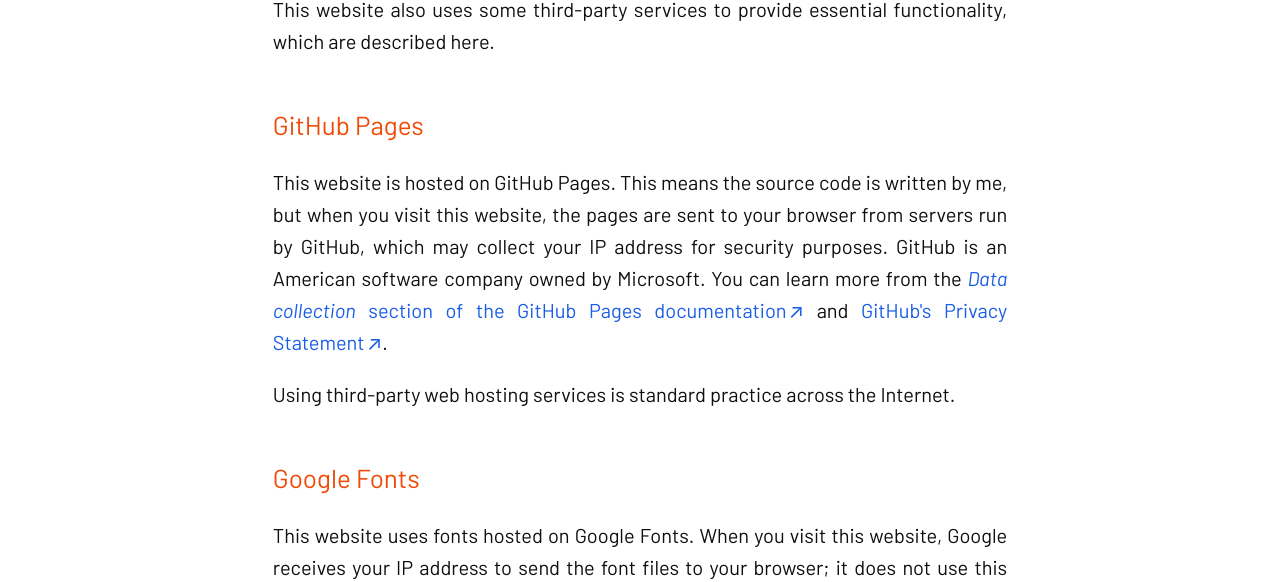
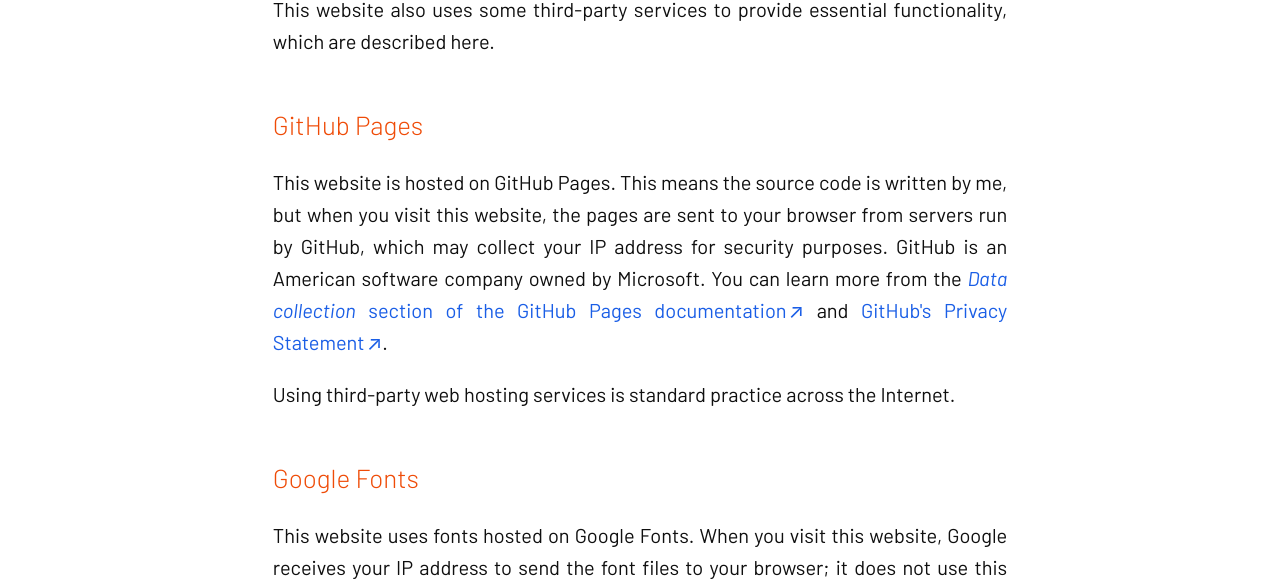
Before and after one commit to qitianshi/qitianshi.com, a Jekyll site: the page built from src/legal/privacy.html, in a window 1280 px wide and 900 px high, scrolled down 1921 px. Shown: the part 144-726 px from the top of the window. Built offline with Jekyll 4.4.1, drawn with Linux system fonts in a browser that asks for light colours; some web fonts are replaced.

Commit message:
Decrease h3 font weight

```diff
--- a/src/_sass/base/_typography.scss
+++ b/src/_sass/base/_typography.scss
@@ -81,8 +81,7 @@
 
 }
 
-h2, h3, h4, h5, h6 {
-    font-family: var.$body-font-family;
+h2, h3, h4 {
     margin: 2em 0 1em;
     color: var(--tiangerine-tangerine);
 }
@@ -93,7 +92,7 @@
 }
 
 h3 {
-    font-weight: 400;
+    font-weight: 300;
     font-size: 1.3em;
 }
 
@@ -103,7 +102,7 @@
 }
 
 p {
-    font-family: var.$body-font-family;
+    font-weight: 400;
     font-size: 1rem;
 }
 
```
